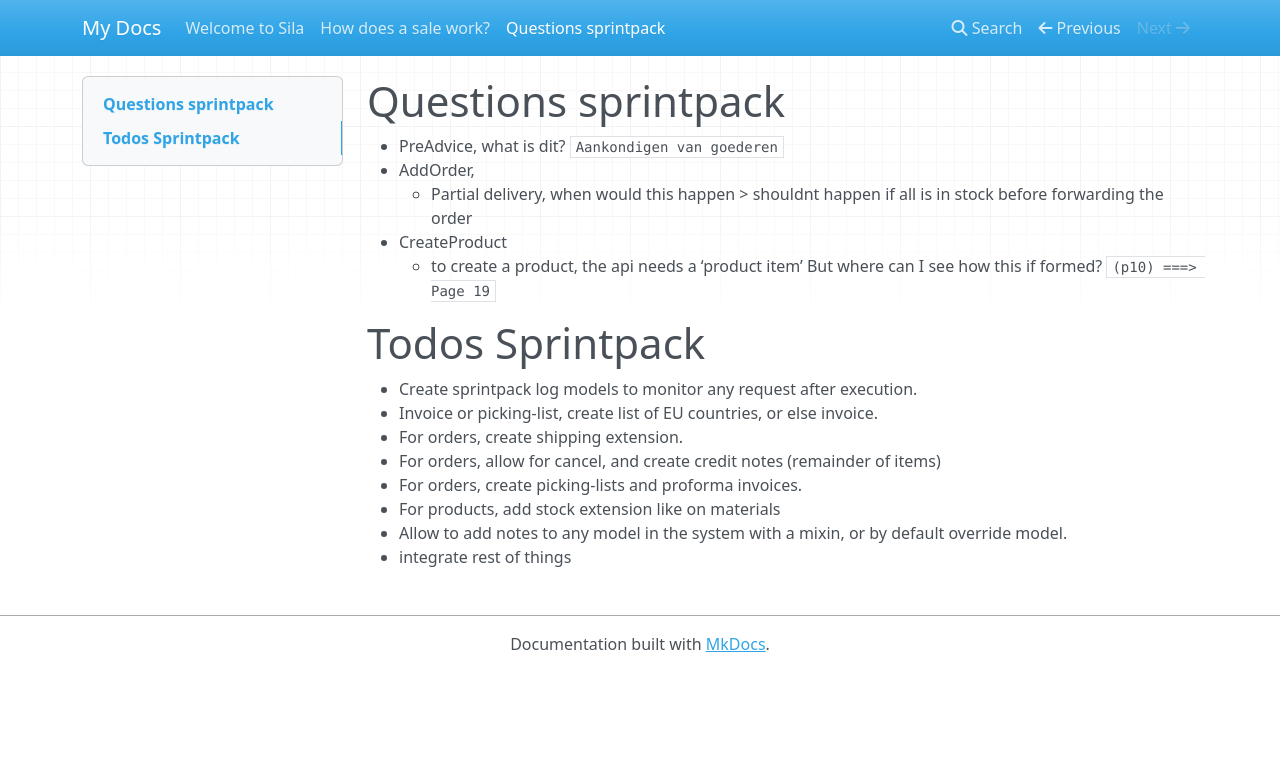
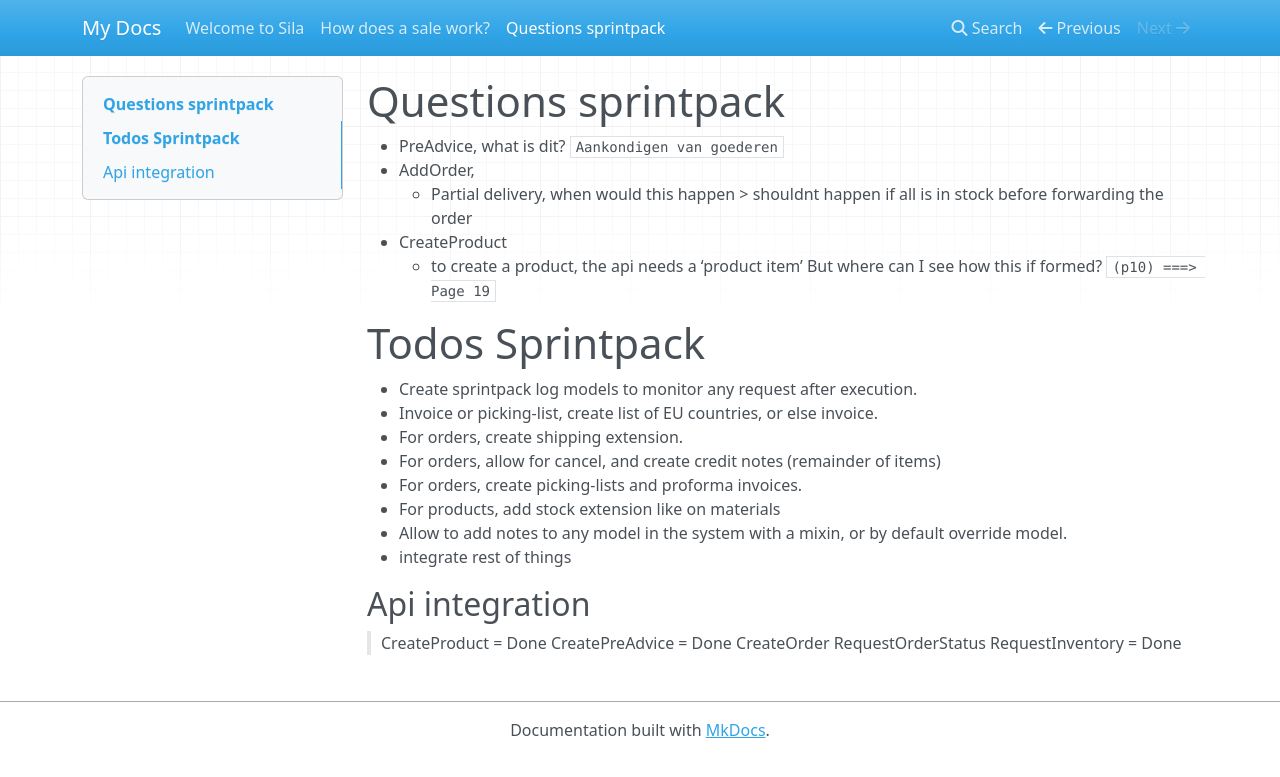
Before and after one commit to darkhorsedev0716/Django-Ecommerce, an MkDocs documentation site: the page built from docs/docs/todos sprintpack.md, in a window 1280 px wide. Shown: the top 777 px of the page. Built offline with MkDocs 1.6.1, drawn with Linux system fonts in a browser that asks for light colours; nearby versions of some CDN libraries.

Commit message:
update docs

```diff
--- a/docs/docs/todos sprintpack.md
+++ b/docs/docs/todos sprintpack.md
@@ -19,3 +19,11 @@
 - For products, add stock extension like on materials
 - Allow to add notes to any model in the system with a mixin, or by default override model.
 - integrate rest of things
+
+
+## Api integration
+> CreateProduct = Done
+> CreatePreAdvice = Done
+> CreateOrder
+> RequestOrderStatus
+> RequestInventory = Done
```
